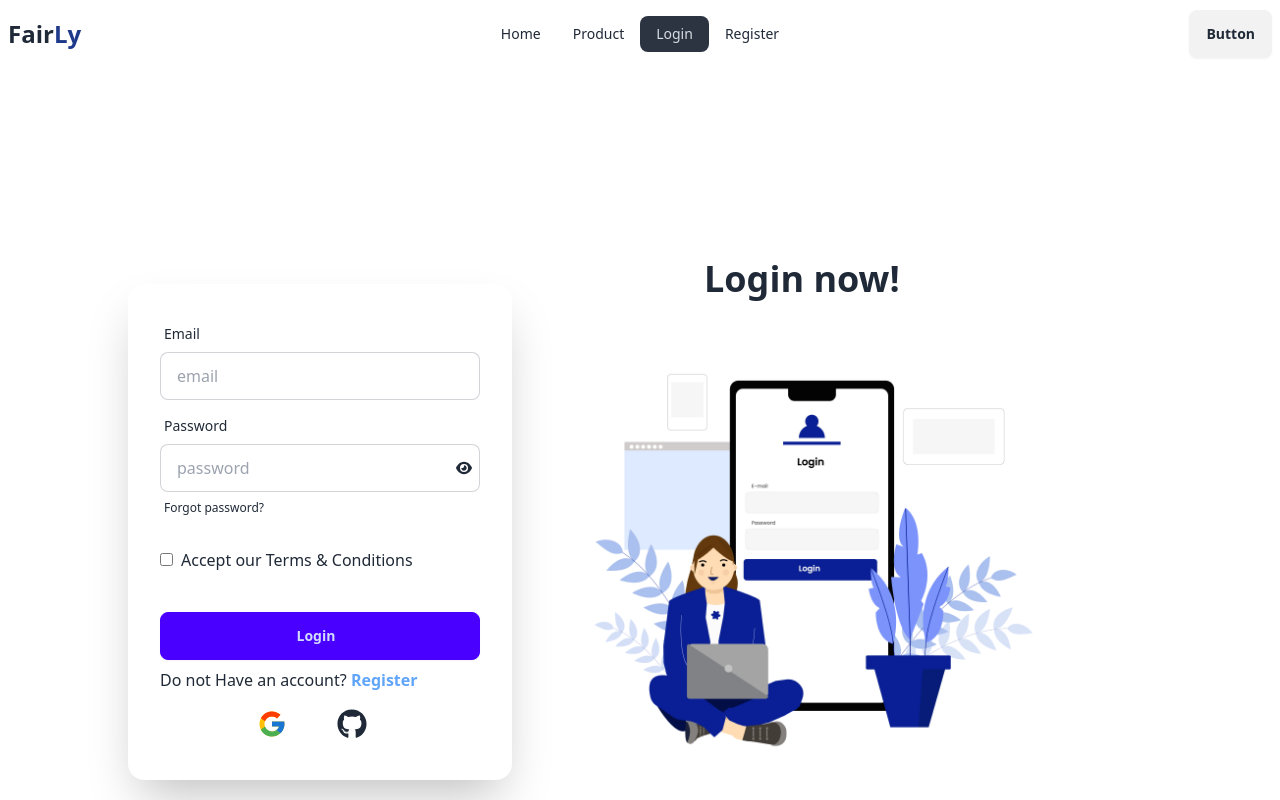
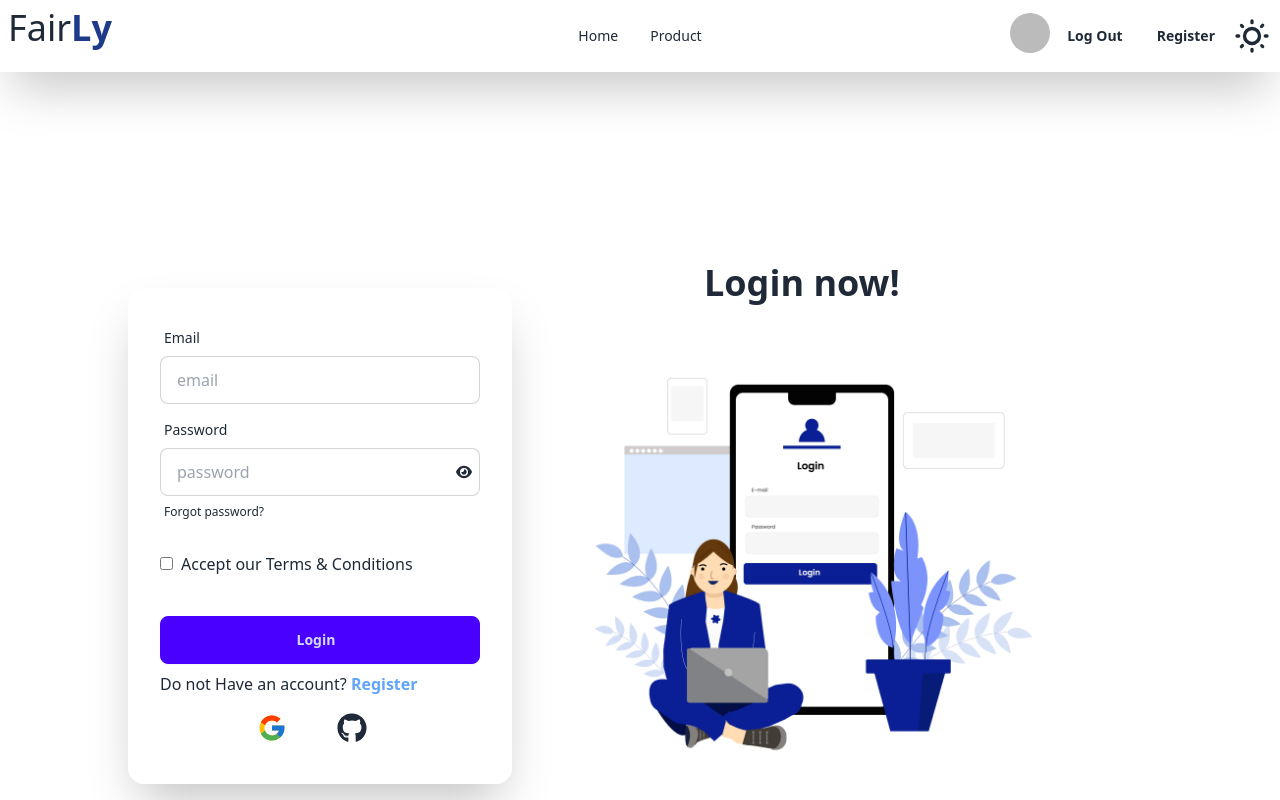
Before and after one commit to Sangma83/mern-ecommerce-frnt, a React (Vite) app: page /login in a window 1280 px wide. Shown: the top 800 px of the page. Built offline with nearby package versions, Linux system fonts and the light colour scheme; no server answers; sample sign-in values are in the browser's storage.

Commit message:
private route created

```diff
--- a/src/components/Home.jsx
+++ b/src/components/Home.jsx
@@ -1,15 +1,15 @@
 import Footer from "./Footer";
 import Navbar from "./Navbar";
-import Product from "./Product";
+// import Product from "./Product";
 
 
 const Home = () => {
     return (
         <div>
             <Navbar></Navbar>
-            <div className="my-20">
+            {/* <div className="my-20">
             <Product></Product>
-            </div>
+            </div> */}
             <Footer></Footer>
         </div>
     );
--- a/src/components/Navbar.jsx
+++ b/src/components/Navbar.jsx
@@ -1,54 +1,235 @@
-import { NavLink } from "react-router-dom";
+import { Link, NavLink } from 'react-router-dom';
+import defaultPic from '../assets/default.png';
+import { useContext, useState } from 'react';
+import { AuthContext } from '../providers/AuthProvider';
+
+
+
+import { useEffect } from "react";
+
 
 const Navbar = () => {
-  const navLinks = (
-    <>
+
+// use theme from local storage if available or set light theme
+const [theme, setTheme] = useState(
+  localStorage.getItem("theme") ? localStorage.getItem("theme") : "light"
+);
+
+// update state on toggle
+const handleToggle = (e) => {
+  if (e.target.checked) {
+    setTheme("dark");
+  } else {
+    setTheme("light");
+  }
+};
+
+// set theme state in localstorage on mount & also update localstorage on state change
+useEffect(() => {
+  localStorage.setItem("theme", theme);
+  const localTheme = localStorage.getItem("theme");
+  // add custom data-theme attribute to html tag required to update theme using DaisyUI
+  document.querySelector("html").setAttribute("data-theme", localTheme);
+}, [theme]);
+
+
+
+
+
+
+    const { user, logOut } = useContext(AuthContext);
+    const [isRegistered, setIsRegistered] = useState(false);
+
+
+    const handleRegister = () => {
+
+      setIsRegistered(true);
+    };
+
+    const handleSignOut = () =>{
+        logOut()
+        .then()
+        .catch()
+      }
+
+    const navLinks = <>
+
+      {/* <li><NavLink to="/login">Login</NavLink></li>
+      <li><NavLink to="/register">Register</NavLink></li> */}
+       {
+        user && <>
           <li><NavLink to="/">Home</NavLink></li>
           <li><NavLink to="/product">Product</NavLink></li>
-      <li><NavLink to="/login">Login</NavLink></li>
-      <li><NavLink to="/register">Register</NavLink></li>
         </>
-  );
+      }
+
+
+
+    </>
 
     return (
-    <div className="navbar bg-base-100">
+        <div className="navbar bg-base-100 shadow-2xl">
   <div className="navbar-start">
     <div className="dropdown">
       <div tabIndex={0} role="button" className="btn btn-ghost lg:hidden">
-            <svg
-              xmlns="http://www.w3.org/2000/svg"
-              className="h-5 w-5"
-              fill="none"
-              viewBox="0 0 24 24"
-              stroke="currentColor"
-              strokeWidth="2"
-            >
-              <path
-                strokeLinecap="round"
-                strokeLinejoin="round"
-                d="M4 6h16M4 12h8m-8 6h16"
-              />
-            </svg>
+        <svg xmlns="http://www.w3.org/2000/svg" className="h-5 w-5" fill="none" viewBox="0 0 24 24" stroke="currentColor"><path strokeLinecap="round" strokeLinejoin="round" strokeWidth="2" d="M4 6h16M4 12h8m-8 6h16" /></svg>
       </div>
-          <ul
-            tabIndex={0}
-            className="menu menu-sm dropdown-content mt-3 z-[1] p-2 shadow bg-base-100 rounded-box w-52"
-          >
+      <ul tabIndex={0} className="menu menu-sm dropdown-content mt-3 z-[1] p-2 shadow bg-base-100 rounded-box w-52">
        {navLinks}
       </ul>
     </div>
-        <a className="normal-case text-2xl font-bold">Fair<span className="text-blue-900 font-extrabold">Ly</span></a>
+    <div className='mb-4' >
+       <h2 className='text-4xl'>Fair<span className='text-blue-900 font-extrabold'>Ly</span></h2>
+
+    </div>
   </div>
   <div className="navbar-center hidden lg:flex">
     <ul className="menu menu-horizontal px-1">
       {navLinks}
     </ul>
   </div>
+
   <div className="navbar-end">
-        <a className="btn">Button</a>
+
+  {
+  user ? (
+
+    isRegistered ? (
+      // If user is not logged in but registered, show login button
+      <Link to='/login'><button className="btn btn-ghost">Login</button></Link>
+    ):
+    <>
+      <div className="tooltip" data-tip={user.displayName}>
+        <button className=""><img alt="User profile" className="w-10 rounded-full" src={user?.photoURL || defaultPic} /></button>
+      </div>
+      <button onClick={handleSignOut} className="btn btn-ghost">Log Out</button>
+    </>
+  ) :
+
+  (
+    <>
+
+      <Link to='/login'><button className="btn btn-ghost">Login</button></Link>
+    </>
+  )
+
+}
+<Link to='/register'><button onClick={handleRegister} className="btn btn-ghost">Register</button></Link>
+
+<label className="swap swap-rotate">
+
+  {/* this hidden checkbox controls the state */}
+  <input type="checkbox"
+   onChange={handleToggle}
+   // show toggle image based on localstorage theme
+   checked={theme === "light" ? false : true}
+  className="theme-controller" value="synthwave" />
+
+  {/* sun icon */}
+  <svg className="swap-off fill-current w-10 h-10" xmlns="http://www.w3.org/2000/svg" viewBox="0 0 24 24"><path d="M5.64,17l-.71.71a1,1,0,0,0,0,1.41,1,1,0,0,0,1.41,0l.71-.71A1,1,0,0,0,5.64,17ZM5,12a1,1,0,0,0-1-1H3a1,1,0,0,0,0,2H4A1,1,0,0,0,5,12Zm7-7a1,1,0,0,0,1-1V3a1,1,0,0,0-2,0V4A1,1,0,0,0,12,5ZM5.64,7.05a1,1,0,0,0,.7.29,1,1,0,0,0,.71-.29,1,1,0,0,0,0-1.41l-.71-.71A1,1,0,0,0,4.93,6.34Zm12,.29a1,1,0,0,0,.7-.29l.71-.71a1,1,0,1,0-1.41-1.41L17,5.64a1,1,0,0,0,0,1.41A1,1,0,0,0,17.66,7.34ZM21,11H20a1,1,0,0,0,0,2h1a1,1,0,0,0,0-2Zm-9,8a1,1,0,0,0-1,1v1a1,1,0,0,0,2,0V20A1,1,0,0,0,12,19ZM18.36,17A1,1,0,0,0,17,18.36l.71.71a1,1,0,0,0,1.41,0,1,1,0,0,0,0-1.41ZM12,6.5A5.5,5.5,0,1,0,17.5,12,5.51,5.51,0,0,0,12,6.5Zm0,9A3.5,3.5,0,1,1,15.5,12,3.5,3.5,0,0,1,12,15.5Z"/></svg>
+
+  {/* moon icon */}
+  <svg className="swap-on fill-current w-10 h-10" xmlns="http://www.w3.org/2000/svg" viewBox="0 0 24 24"><path d="M21.64,13a1,1,0,0,0-1.05-.14,8.05,8.05,0,0,1-3.37.73A8.15,8.15,0,0,1,9.08,5.49a8.59,8.59,0,0,1,.25-2A1,1,0,0,0,8,2.36,10.14,10.14,0,1,0,22,14.05,1,1,0,0,0,21.64,13Zm-9.5,6.69A8.14,8.14,0,0,1,7.08,5.22v.27A10.15,10.15,0,0,0,17.22,15.63a9.79,9.79,0,0,0,2.1-.22A8.11,8.11,0,0,1,12.14,19.73Z"/></svg>
+
+</label>
+
   </div>
 </div>
     );
 };
 
 export default Navbar;
+
+
+
+
+
+
+
+
+
+
+
+
+
+
+
+
+
+
+
+
+
+
+
+
+
+
+
+
+
+
+
+
+
+
+
+
+
+
+
+
+// import { NavLink } from "react-router-dom";
+
+// const Navbar = () => {
+//   const navLinks = (
+//     <>
+//       <li><NavLink to="/">Home</NavLink></li>
+//       <li><NavLink to="/product">Product</NavLink></li>
+//       <li><NavLink to="/login">Login</NavLink></li>
+//       <li><NavLink to="/register">Register</NavLink></li>
+//     </>
+//   );
+
+//   return (
+//     <div className="navbar bg-base-100">
+//       <div className="navbar-start">
+//         <div className="dropdown">
+//           <div tabIndex={0} role="button" className="btn btn-ghost lg:hidden">
+//             <svg
+//               xmlns="http://www.w3.org/2000/svg"
+//               className="h-5 w-5"
+//               fill="none"
+//               viewBox="0 0 24 24"
+//               stroke="currentColor"
+//               strokeWidth="2"
+//             >
+//               <path
+//                 strokeLinecap="round"
+//                 strokeLinejoin="round"
+//                 d="M4 6h16M4 12h8m-8 6h16"
+//               />
+//             </svg>
+//           </div>
+//           <ul
+//             tabIndex={0}
+//             className="menu menu-sm dropdown-content mt-3 z-[1] p-2 shadow bg-base-100 rounded-box w-52"
+//           >
+//             {navLinks}
+//           </ul>
+//         </div>
+//         <a className="normal-case text-2xl font-bold">Fair<span className="text-blue-900 font-extrabold">Ly</span></a>
+//       </div>
+//       <div className="navbar-center hidden lg:flex">
+//         <ul className="menu menu-horizontal px-1">
+//           {navLinks}
+//         </ul>
+//       </div>
+//       <div className="navbar-end">
+//         <a className="btn">Button</a>
+//       </div>
+//     </div>
+//   );
+// };
+
+// export default Navbar;
--- a/src/components/Product.jsx
+++ b/src/components/Product.jsx
@@ -1,5 +1,7 @@
 import { useEffect, useState } from "react";
 import { BiSolidCategory } from "react-icons/bi";
+import Navbar from "./Navbar";
+import Footer from "./Footer";
 
 
 const Product = () => {
@@ -11,6 +13,9 @@
         .then(data => setProduct(data))
     }, [])
     return (
+        <div>
+          <Navbar></Navbar>
+        <div className="my-20">
         <div className="grid grid-cols-1 md:grid-cols-2 lg:grid-cols-3 gap-6">
            {
             product.map(products =>
@@ -37,6 +42,9 @@
             )
            }
         </div>
+        </div>
+        <Footer></Footer>
+        </div>
     );
 };
 
--- a/src/main.jsx
+++ b/src/main.jsx
@@ -11,6 +11,7 @@
 import AuthProvider from './providers/AuthProvider';
 import { HelmetProvider } from 'react-helmet-async';
 import Register from './components/Register';
+import PrivateRoute from './routes/PrivateRoute';
 
 const router = createBrowserRouter([
   {
@@ -23,7 +24,7 @@
   },
   {
     path: "/product",
-    element: <Product></Product>
+    element: <PrivateRoute><Product></Product></PrivateRoute>
   },
   {
     path: "/register",
--- /dev/null
+++ b/src/routes/PrivateRoute.jsx
@@ -0,0 +1,22 @@
+import { useContext } from "react";
+import { AuthContext } from "../providers/AuthProvider";
+import { Navigate, useLocation } from "react-router-dom";
+
+
+const PrivateRoute = ({children}) => {
+    const { user , loading } = useContext(AuthContext);
+    const location = useLocation();
+    console.log(location.pathname);
+
+    if(loading){
+        return <span className="loading loading-bars loading-lg"></span>
+
+    }
+
+    if(user){
+        return children;
+    }
+    return <Navigate state={location.pathname} to="/login"></Navigate>;
+};
+
+export default PrivateRoute;
```
Also changed, not shown: src/assets/default.png (added). Lines whose indentation alone changed are shown as unchanged.
